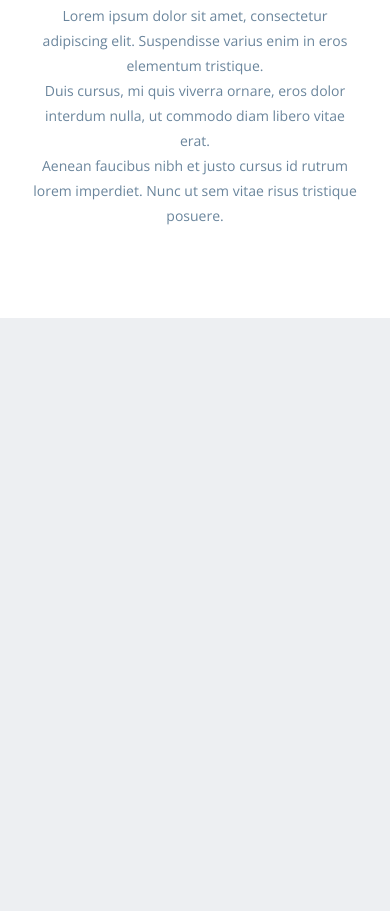
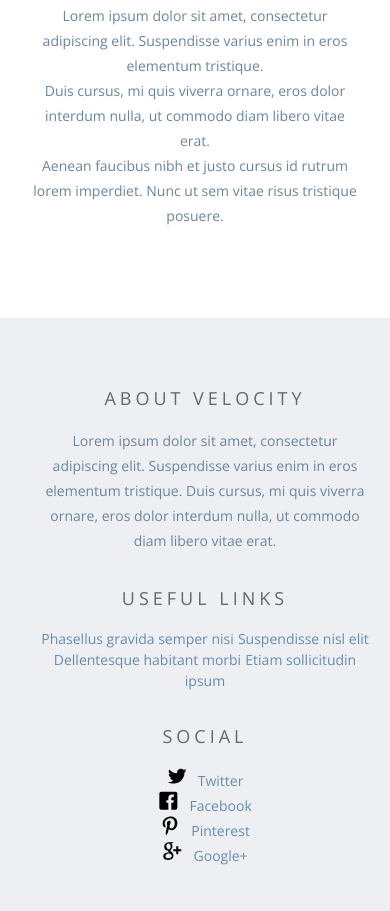
Before and after one commit to mykola-lp/velocity, a plain HTML site: page index.html in a window 390 px wide. Shown: the part 3942-4853 px from the top of the page. Before the commit the page ends 4260 px from the top, so only its background shows below. Drawn offline with nearby package versions, Linux system fonts and the light colour scheme.

Commit message:
Add footer top section.

```diff
--- a/css/style.css
+++ b/css/style.css
@@ -487,3 +487,58 @@ p {
     margin-left: 10px;
   }
 }
+
+/*==============================================================
+  # Footer-Top section.
+==============================================================*/
+.footer-top {
+  padding-top: 35px;
+  padding-bottom: 35px;
+}
+
+.footer-top h5 {
+  margin-top: 0;
+  margin-bottom: 20px;
+  color: #676770;
+  font-size: 18px;
+  line-height: 20px;
+  font-weight: 300;
+  letter-spacing: 4px;
+  text-transform: uppercase;
+}
+
+.footer-top .footer-link {
+  display: block;
+  margin-bottom: 6px;
+  padding-bottom: 10px;
+  border-bottom: 1px solid #d5d5e0;
+  color: #668cad;
+  font-size: 14px;
+  font-weight: 300;
+  text-decoration: none;
+}
+
+.footer-top .icon {
+  float: left;
+  margin-right: 7px;
+}
+
+@media (max-width: 768px) {
+  .footer-top {
+    text-align: center;
+  }
+
+  .footer-top h5 {
+    margin-top: 35px;
+  }
+
+  .footer-top .icon,
+  .footer-top .footer-link {
+    display: inline;
+    border: none;
+  }
+
+  .footer-top .icon {
+    float: none;
+  }
+}
--- a/index.html
+++ b/index.html
@@ -132,32 +132,32 @@
       <!-- Services END -->
 
       <!-- Tab BEGIN -->
-      <section class="tab">
+      <section class="tab" role="region" aria-label="Tab section">
         <div class="container">
           <h2 class="heading">Tab Section</h2>
-          <div class="subheading">
+          <div class="subheading" role="heading" aria-label="This is some text inside of a div block heading">
             This is some text inside of a div block.
           </div>
           <div class="tab-menu" role="tablist">
-            <div class="btn btn-tab active" onclick="openTab('tab-1')">Tab 1</div>
-            <div class="btn btn-tab" onclick="openTab('tab-2')">Tab 2</div>
-            <div class="btn btn-tab" onclick="openTab('tab-3')">Tab 3</div>
+            <div class="btn btn-tab active" role="tab" onclick="openTab('tab-1')">Tab 1</div>
+            <div class="btn btn-tab" role="tab" onclick="openTab('tab-2')">Tab 2</div>
+            <div class="btn btn-tab" role="tab" onclick="openTab('tab-3')">Tab 3</div>
           </div>
           <div class="tab-content">
             <div id="tab-1" class="content-item active">
-              <img src="img/tab-1.jpeg" alt="Tab Image One">
+              <img src="img/tab-1.jpeg" alt="Tab Image One" aria-label="Tab Image One">
               <h2>Heading 1</h2>
               <p>Lorem ipsum dolor sit amet, consectetur adipiscing elit. Suspendisse varius enim in eros elementum tristique. <br>Duis cursus, mi quis viverra ornare,
                 eros dolor interdum nulla, ut commodo diam libero vitae erat. <br>Aenean faucibus nibh et justo cursus id rutrum lorem imperdiet. Nunc ut sem vitae risus tristique posuere.</p>
             </div>
             <div id="tab-2" class="content-item">
-              <img src="img/tab-2.jpeg" alt="Tab Image Two">
+              <img src="img/tab-2.jpeg" alt="Tab Image Two" aria-label="Tab Image Two">
               <h2>Heading 2</h2>
               <p>Lorem ipsum dolor sit amet, consectetur adipiscing elit. Suspendisse varius enim in eros elementum tristique. <br>Duis cursus, mi quis viverra ornare, eros
                 dolor interdum nulla, ut commodo diam libero vitae erat.<br>Aenean faucibus nibh et justo cursus id rutrum lorem imperdiet. Nunc ut sem vitae risus tristique posuere.</p>
             </div>
             <div id="tab-3" class="content-item">
-              <img src="img/tab-3.jpeg" alt="Tab Image Three">
+              <img src="img/tab-3.jpeg" alt="Tab Image Three" aria-label="Tab Image Three">
               <h2>Heading 3</h2>
               <p>Lorem ipsum dolor sit amet, consectetur adipiscing elit. Suspendisse varius enim in eros elementum tristique. <br>Duis cursus, mi quis viverra ornare, eros
                 dolor interdum nulla, ut commodo diam libero vitae erat. <br>Aenean faucibus nibh et justo cursus id rutrum lorem imperdiet. Nunc ut sem vitae risus tristique posuere.</p>
@@ -168,6 +168,47 @@
       <!-- Tab END -->
     </main>
 
+    <!-- Footer BEGIN -->
+    <footer>
+      <section class="footer-top" role="region" aria-label="Social section">
+        <div class="container">
+          <div class="row">
+            <div class="col col-4">
+              <h5>About Velocity</h5>
+              <p>Lorem ipsum dolor sit amet, consectetur adipiscing elit. Suspendisse varius enim in eros elementum tristique. Duis cursus, mi quis viverra ornare, eros dolor interdum nulla, ut commodo diam libero vitae erat.</p>
+            </div>
+            <div class="col col-4">
+              <h5>Useful links</h5>
+              <a href="#" class="footer-link" role="navigation">Phasellus gravida semper nisi</a>
+              <a href="#" class="footer-link" role="navigation">Suspendisse nisl elit</a>
+              <a href="#" class="footer-link" role="navigation">Dellentesque habitant morbi</a>
+              <a href="#" class="footer-link" role="navigation">Etiam sollicitudin ipsum</a>
+            </div>
+            <div class="col col-4">
+              <h5>Social</h5>
+              <div role="none">
+                <img src="img/social/twitter.svg" width="20" alt="Twitter Icon" class="icon" aria-label="Social Twitter Icon">
+                <a href="#" class="footer-link" role="link">Twitter</a>
+              </div>
+              <div role="none">
+                <img src="img/social/facebook.svg" width="20" alt="Facebook Icon" class="icon" aria-label="Social Facebook Icon">
+                <a href="#" class="footer-link" role="link">Facebook</a>
+              </div>
+              <div role="none">
+                <img src="img/social/pinterest.svg" width="20" alt="Pinterest Icon" class="icon" aria-label="Social Pinterest Icon">
+                <a href="#" class="footer-link" role="link">Pinterest</a>
+              </div>
+              <div role="none">
+                <img src="img/social/google.svg" width="20" alt="Google+ Icon" class="icon" aria-label="Social Google+ Icon">
+                <a href="#" class="footer-link" role="link">Google+</a>
+              </div>
+            </div>
+          </div>
+        </div>
+      </section>
+    </footer>
+    <!-- Footer END -->
+
     <!-- JAVASCRIPT FILES. -->
     <script src="js/hamburger.js"></script>
     <script src="js/tab.js"></script>
```
Also changed, not shown: img/social/facebook.svg (added), img/social/google.svg (added), img/social/pinterest.svg (added), img/social/twitter.svg (added).
